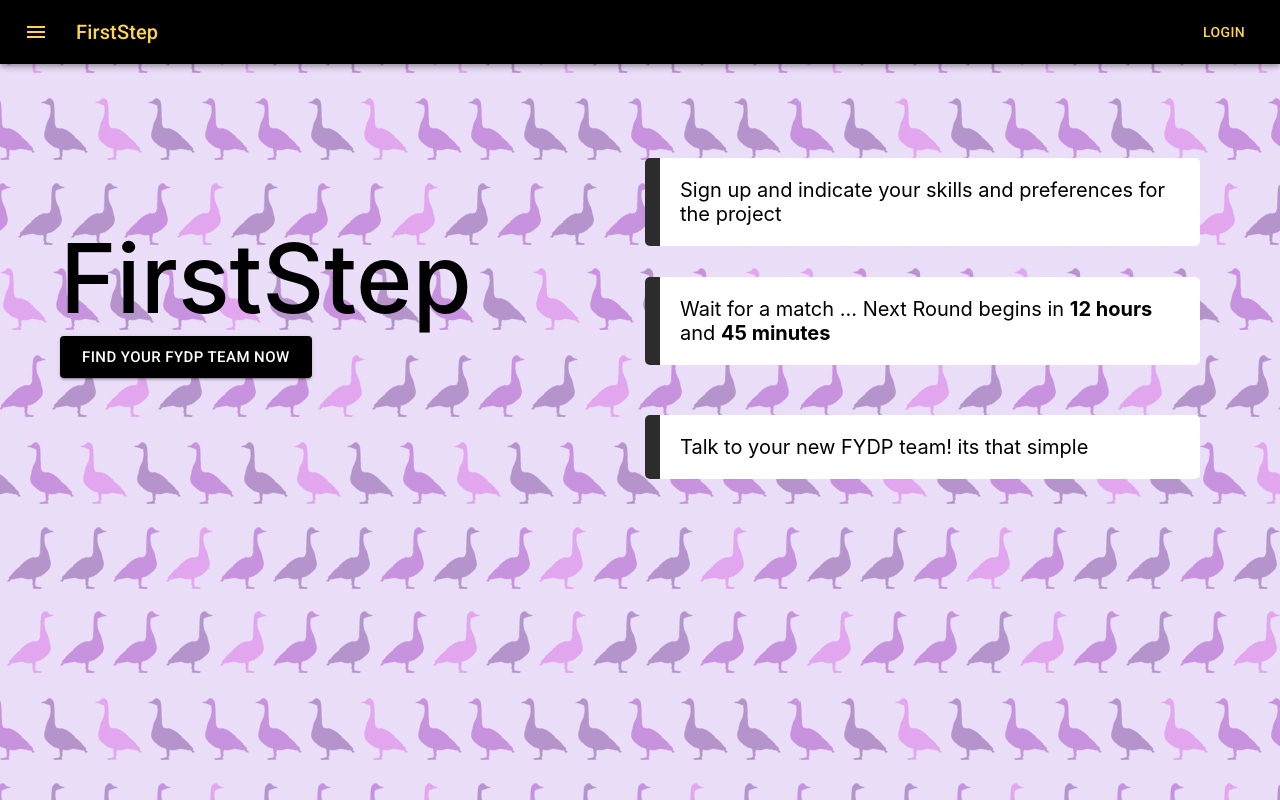
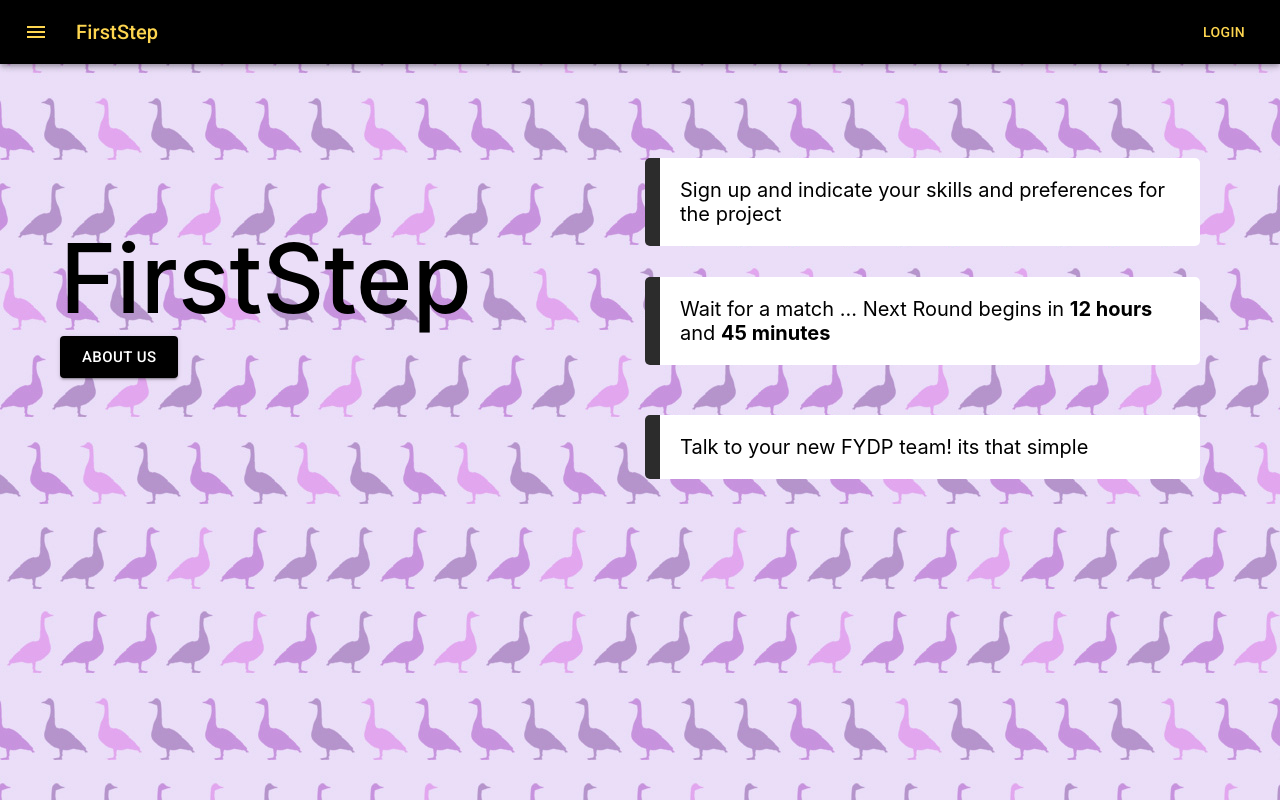
Before and after one commit to sqguo/firststep-fe, a React app: page / in a window 1280 px wide. Built offline with nearby package versions, Linux system fonts and the light colour scheme.

Commit message:
changed button to about us

```diff
--- a/src/routes/homepage/homepage.tsx
+++ b/src/routes/homepage/homepage.tsx
@@ -22,7 +22,7 @@ function LandingPageButton() {
     return (<Link to="/about" style={{ textDecoration: 'none' }}>
       <ThemeProvider theme={theme}>
         <Button variant="contained" size="large" className="homepage__button" >
-            Find your FYDP team now
+            About Us
         </Button>
         </ThemeProvider>
     </Link>
```
